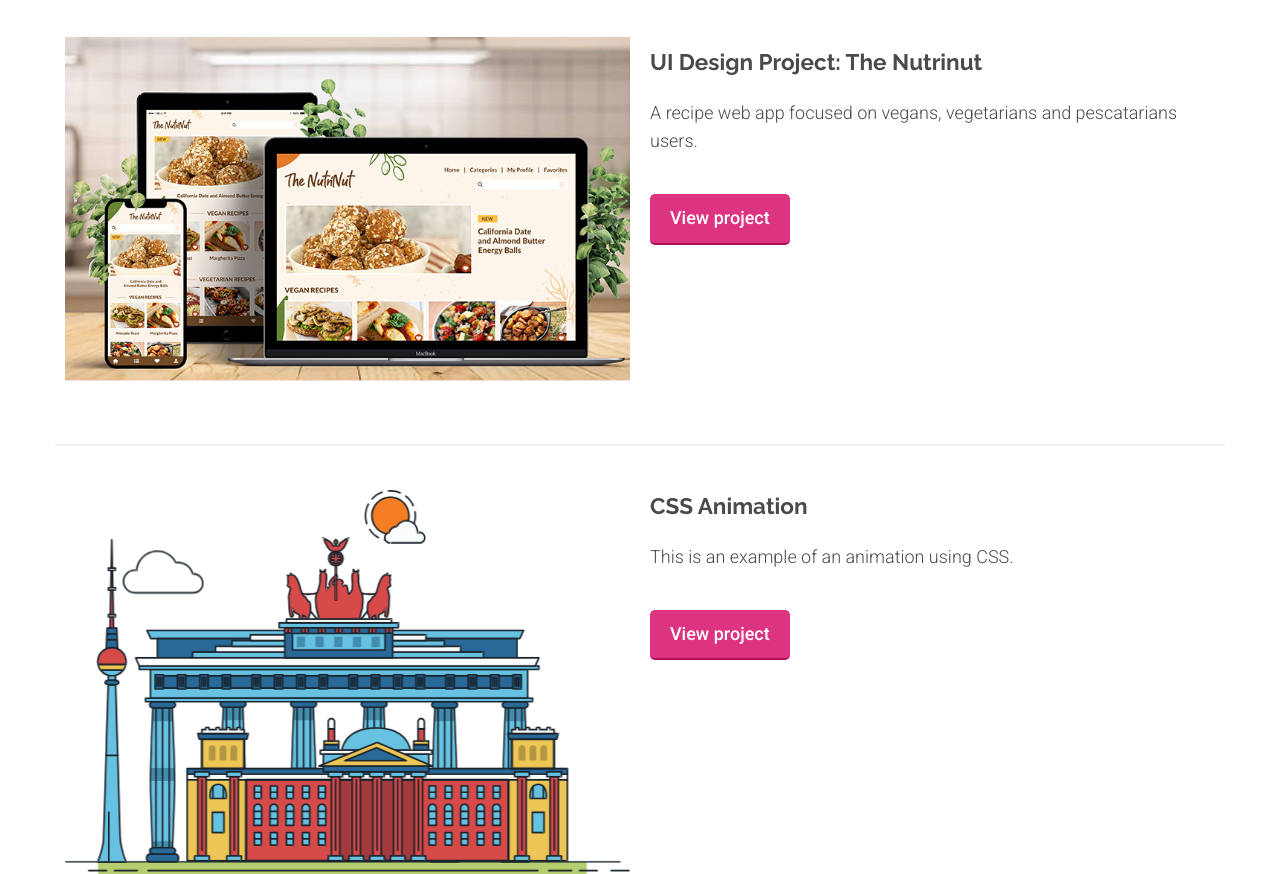
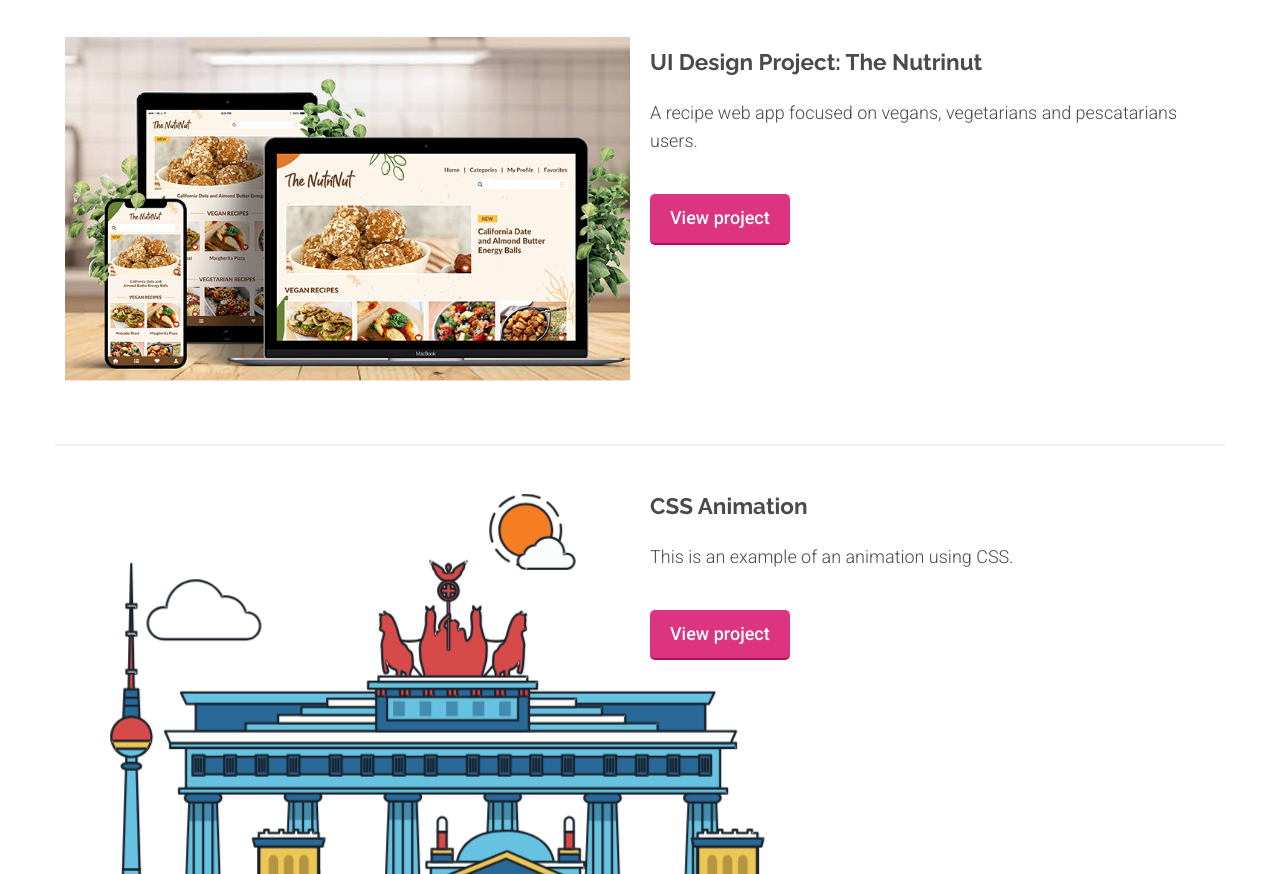
Before and after one commit to brunamcdowell/portfolio-site-bruna, a plain HTML site: page index.html in a window 1280 px wide. Shown: the part 426-1300 px from the top of the page. Drawn offline with nearby package versions, Linux system fonts and the light colour scheme.

Commit message:
Illustration size update on mobile

```diff
--- a/css/style.css
+++ b/css/style.css
@@ -229,6 +229,9 @@ footer {
 #copyright {
   font-size: 12px;
 }
+.berlin-illustration {
+width: 100vh;
+}
 
 /* ==============================
 Medium devices (640px and larger)
@@ -293,7 +296,6 @@ body {
   display: flex;
   justify-content: center;
 }
-
 }
 /* ==============================
 Large devices (1024px or larger)
```
